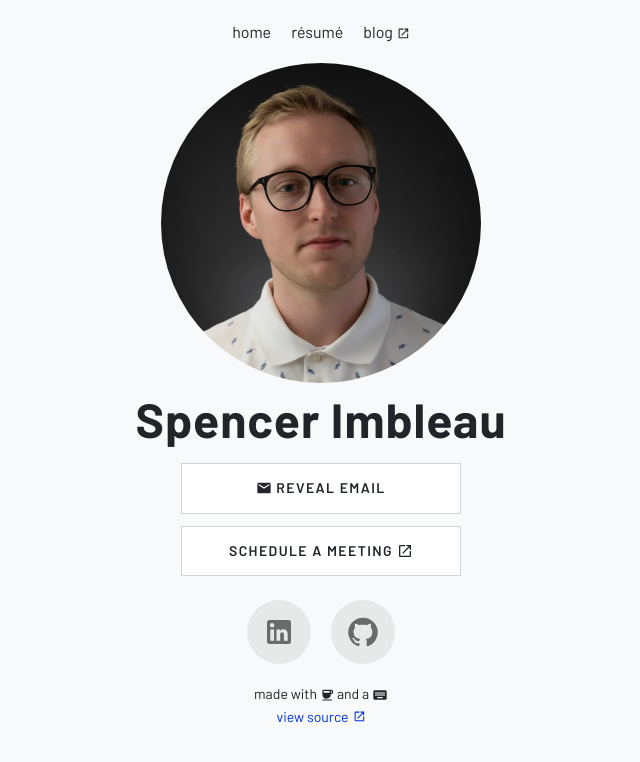
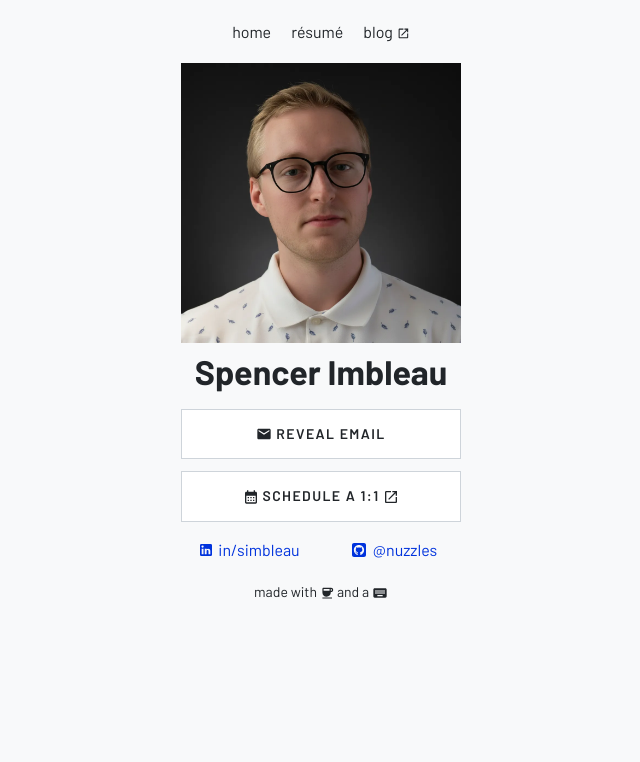
Before and after one commit to nuzzles/homepage, a React (Vite) app: page / in a window 1280 px wide. Shown: the top 762 px of the page, without its empty margins (319-959 px from the left). Built offline with nearby package versions, Linux system fonts and the light colour scheme.

Commit message:
build: consolidate on content

```diff
--- a/package.json
+++ b/package.json
@@ -12,6 +12,9 @@
     "dependencies": {
         "@emotion/react": "^11.14.0",
         "@emotion/styled": "^11.14.1",
+        "@fortawesome/fontawesome-svg-core": "^7.2.0",
+        "@fortawesome/free-brands-svg-icons": "^7.2.0",
+        "@fortawesome/react-fontawesome": "^3.2.0",
         "@mui/icons-material": "^7.3.8",
         "@mui/material": "^7.3.1",
         "react": "^19.1.1",
--- a/src/components/Footer.tsx
+++ b/src/components/Footer.tsx
@@ -1,5 +1,5 @@
-import { Box, Link as MuiLink, Typography } from "@mui/material"
-import { Coffee, Keyboard, OpenInNew } from "@mui/icons-material"
+import { Box, Typography } from "@mui/material"
+import { Coffee, Keyboard } from "@mui/icons-material"
 
 export const Footer = () => {
     return (
@@ -8,16 +8,6 @@ export const Footer = () => {
                 made with <Coffee sx={{ fontSize: "0.9rem", verticalAlign: "middle" }} /> and a{" "}
                 <Keyboard sx={{ fontSize: "1rem", verticalAlign: "middle" }} />
             </Typography>
-            <MuiLink
-                href="https://github.com/nuzzles/homepage"
-                target="_blank"
-                rel="noopener noreferrer"
-                underline="hover"
-                sx={{ display: "inline-flex", alignItems: "center", gap: 0.5, fontSize: "0.875rem" }}
-            >
-                view source
-                <OpenInNew sx={{ fontSize: "0.8rem", verticalAlign: "baseline" }} />
-            </MuiLink>
         </Box>
     )
 }
--- a/src/components/RevealEmailButton.tsx
+++ b/src/components/RevealEmailButton.tsx
@@ -30,7 +30,7 @@ export const RevealEmailButton = () => {
                     alignItems: "center",
                     border: `1px solid ${theme.palette.border.main}`,
                     backgroundColor: theme.palette.background.paper,
-                    minHeight: 48,
+                    height: 50,
                     width: "100%",
                 })}
             >
--- a/src/components/SocialLinks.tsx
+++ b/src/components/SocialLinks.tsx
@@ -1,41 +1,32 @@
-import { Box, IconButton } from "@mui/material"
-import { GitHub, LinkedIn } from "@mui/icons-material"
+import { Box, Link as MuiLink } from "@mui/material"
+import { LinkedIn } from "@mui/icons-material"
+import { FontAwesomeIcon } from "@fortawesome/react-fontawesome"
+import { faSquareGithub } from "@fortawesome/free-brands-svg-icons"
 
 const socials = [
-    { label: "LinkedIn", href: "https://www.linkedin.com/in/simbleau/", Icon: LinkedIn },
-    { label: "GitHub", href: "https://www.github.com/nuzzles/", Icon: GitHub },
+    { label: "in/simbleau", href: "https://www.linkedin.com/in/simbleau/", icon: <LinkedIn sx={{ fontSize: "1rem" }} /> },
+    {
+        label: "@nuzzles",
+        href: "https://www.github.com/nuzzles/",
+        icon: <FontAwesomeIcon icon={faSquareGithub} style={{ fontSize: "1rem" }} />,
+    },
 ] as const
 
 export const SocialLinks = () => {
     return (
-        <Box sx={{ display: "inline-flex", gap: 2.5 }}>
-            {socials.map(({ label, href, Icon }) => (
-                <IconButton
+        <Box sx={{ display: "grid", gridTemplateColumns: "1fr 1fr", gap: 1 }}>
+            {socials.map(({ label, href, icon }) => (
+                <MuiLink
                     key={label}
-                    aria-label={label}
-                    component="a"
                     href={href}
                     target="_blank"
                     rel="noopener noreferrer"
-                    sx={(theme) => ({
-                        width: 64,
-                        height: 64,
-                        backgroundColor: `${theme.palette.text.primary}14`,
-                        transition: "background-color 0.5s",
-                        "&:hover": {
-                            backgroundColor: `${theme.palette.text.primary}21`,
-                        },
-                        "& .MuiSvgIcon-root": {
-                            fontSize: 32,
-                            transition: "font-size 0.25s",
-                        },
-                        "&:hover .MuiSvgIcon-root": {
-                            fontSize: 40,
-                        },
-                    })}
+                    underline="hover"
+                    sx={{ display: "inline-flex", alignItems: "center", justifyContent: "center", gap: 0.5 }}
                 >
-                    <Icon />
-                </IconButton>
+                    {icon}
+                    {label}
+                </MuiLink>
             ))}
         </Box>
     )
--- a/src/pages/HomePage.tsx
+++ b/src/pages/HomePage.tsx
@@ -1,5 +1,5 @@
-import { Box, Typography } from "@mui/material"
-import { OpenInNew } from "@mui/icons-material"
+import { Box, Container, Typography } from "@mui/material"
+import { CalendarMonth, OpenInNew } from "@mui/icons-material"
 import { Helmet } from "react-helmet-async"
 import { LightButton } from "@/components/LightButton"
 import { RevealEmailButton } from "@/components/RevealEmailButton"
@@ -18,10 +18,9 @@ export const HomePage = () => {
                     content="This is the web page of Spencer Imbleau. I am an American research software engineer."
                 />
             </Helmet>
-            <Box
+            <Container
+                maxWidth="sm"
                 sx={{
-                    alignSelf: "center",
-                    maxWidth: 1000,
                     display: "flex",
                     flexDirection: "column",
                     alignItems: "center",
@@ -33,18 +32,14 @@ export const HomePage = () => {
                     alt="Spencer Imbleau"
                     src="/images/me.webp"
                     sx={{
-                        borderRadius: "50%",
-                        minWidth: 300,
-                        width: "min(40vh, 40vw)",
-                        maxWidth: 450,
-                        minHeight: 300,
-                        height: "min(40vh, 40vw)",
-                        maxHeight: 450,
-                        objectFit: "scale-down",
+                        borderRadius: 0,
+                        width: 280,
+                        height: 280,
+                        objectFit: "cover",
                     }}
                 />
 
-                <Typography variant="h3" component="h1" sx={{ mt: 1, fontWeight: 700 }}>
+                <Typography variant="h4" component="h1" sx={{ mt: 1, fontWeight: 700, width: 280 }}>
                     Spencer Imbleau
                 </Typography>
 
@@ -52,18 +47,19 @@ export const HomePage = () => {
                     <RevealEmailButton />
                     <a href={CALENDLY_URL} target="_blank" rel="noopener noreferrer" style={{ textDecoration: "none" }}>
                         <LightButton variant="secondary" fullWidth>
-                            schedule a meeting
+                            <CalendarMonth sx={{ fontSize: "1rem", mr: 0.5 }} />
+                            schedule a 1:1
                             <OpenInNew sx={{ fontSize: "1rem", ml: 0.5 }} />
                         </LightButton>
                     </a>
                 </Box>
 
-                <Box sx={{ mt: 3 }}>
+                <Box sx={{ mt: 2, width: 280 }}>
                     <SocialLinks />
                 </Box>
 
                 <Footer />
-            </Box>
+            </Container>
         </>
     )
 }
```
Also changed, not shown: 1 other file (tests, documents, lock files or other folders).
